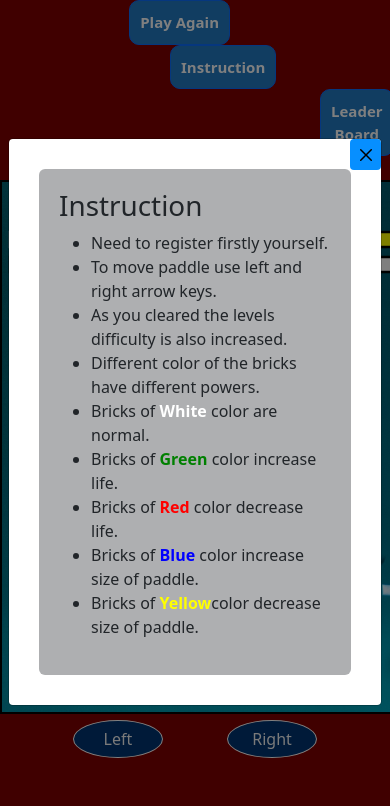
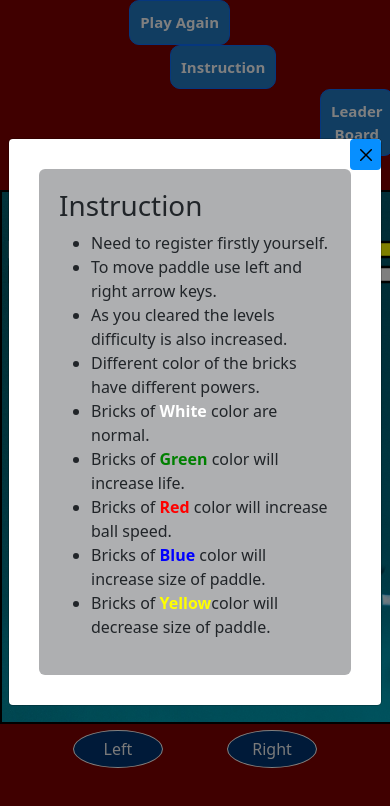
Before and after one commit to ssarathe-systango/Breakout_Game, a plain HTML site: page home.html in a window 390 px wide. Both pictures are taken after a click on the button "Instruction". Shown: the top 806 px of the page. Drawn offline with nearby package versions, Linux system fonts and the light colour scheme; a web font is replaced by a local one.

Commit message:
worked on touch button for mobile, responsiveness added

```diff
--- a/Breakout.js
+++ b/Breakout.js
@@ -336,14 +336,14 @@ function Ball_With_Brick_Collision() {
                         case 'S': paddle.width = paddle.width - 5;
                             break;
 
-                        case 'L': paddle.width = paddle.width + 15;
+                        case 'L': paddle.width = paddle.width + 5;
                             breakout.play();
                             break;
 
                         case '-L': if (maxLife > 1) {
                             // maxLife = maxLife - 1
                             LifeDecrease.play();
-                            // ball.speed += 0.5;
+                            ball.speed += 0.1;
                             // paddle.speed += 1.5;
                         }
                             break;
@@ -408,8 +408,8 @@ function Level_Up() {
         levelCompleted.play();
         brick.row++;
         Bricks_Creation();
-        ball.speed += 0.6; //on level up ball speed will increase
-        paddle.dx += 0.6; // on level up paddle speed will increase
+        ball.speed += 0.4; //on level up ball speed will increase
+        paddle.dx += 0.3; // on level up paddle speed will increase
         // brick.marginTop += 30;
         Ball_Reset();
         gameLevel++;
@@ -574,6 +574,7 @@ function obstacleThird() {
 
     }
 }
+//---------------------------------------------- Level Fift Obstacle Added ----------------------------------------------//
 
 function obstacleFourth() {
     if (gameLevel === 5) {
@@ -659,39 +660,75 @@ console.log(rightInterval);
 console.log(typeof (rightInterval) == "undefined");
 
 
-leftBtn.addEventListener("mousedown", () => {
-    if (typeof (rightInterval) != "undefined") {
+leftBtn.addEventListener("touchstart",()=>{
+    if(typeof(rightInterval) != "undefined"){
         clearInterval(rightInterval);
     }
-    lefttInterval = setInterval(function () {
-        if (leftBtn && paddle.x > 0 && isPause === false) {
+    lefttInterval = setInterval(function (){
+        if(leftBtn && paddle.x > 0){
             paddle.x -= paddle.dx;
         }
 
     }, 10);
 });
 
-leftBtn.addEventListener("mouseup", () => {
-    if (typeof (lefttInterval) != "undefined") {
+leftBtn.addEventListener("touchend",()=>{
+    if(typeof(lefttInterval) != "undefined"){
         clearInterval(lefttInterval);
     }
 });
 
-rightBtn.addEventListener("mousedown", () => {
-    if (typeof (lefttInterval) != "undefined") {
+rightBtn.addEventListener("touchstart",()=>{
+    if(typeof(lefttInterval) != "undefined"){
         clearInterval(lefttInterval);
     }
-    rightInterval = setInterval(function () {
-        if (rightBtn && paddle.x + paddle.width < cvs.width && isPause === false) {
-            paddle.x += paddle.dx;
+    rightInterval = setInterval(function (){
+        if (rightBtn && paddle.x + paddle.width < cvs.width) {
+                paddle.x += paddle.dx;
         }
     }, 10);
 });
-rightBtn.addEventListener("mouseup", () => {
-    if (typeof (rightInterval) != "undefined") {
+
+
+rightBtn.addEventListener("touchend",()=>{
+    if(typeof(rightInterval) != "undefined"){
         clearInterval(rightInterval);
     }
 });
+
+// leftBtn.addEventListener("mousedown", () => {
+//     if (typeof (rightInterval) != "undefined") {
+//         clearInterval(rightInterval);
+//     }
+//     lefttInterval = setInterval(function () {
+//         if (leftBtn && paddle.x > 0 && isPause === false) {
+//             paddle.x -= paddle.dx;
+//         }
+
+//     }, 10);
+// });
+
+// leftBtn.addEventListener("mouseup", () => {
+//     if (typeof (lefttInterval) != "undefined") {
+//         clearInterval(lefttInterval);
+//     }
+// });
+
+// rightBtn.addEventListener("mousedown", () => {
+//     if (typeof (lefttInterval) != "undefined") {
+//         clearInterval(lefttInterval);
+//     }
+//     rightInterval = setInterval(function () {
+//         if (rightBtn && paddle.x + paddle.width < cvs.width && isPause === false) {
+//             paddle.x += paddle.dx;
+//         }
+//     }, 10);
+// });
+// rightBtn.addEventListener("mouseup", () => {
+//     if (typeof (rightInterval) != "undefined") {
+//         clearInterval(rightInterval);
+//     }
+// });
 // ---------------------------------------------------------------------------------------------------------------------------//
 
 
--- a/home.html
+++ b/home.html
@@ -55,7 +55,7 @@
             </button></a>
 
         <center>
-            <!-- <h1 class="h1">Break Out Game</h1> --><br>
+            <h4>Break Out Game</h4>
         </center>
     </div>
 
@@ -82,11 +82,11 @@
                                         <li>As you cleared the levels difficulty is also increased. </li>
                                         <li> Different color of the bricks have different powers.</li>
                                         <li>Bricks of<font color="White"> <b>White</b></font> color are normal.</li>
-                                        <li>Bricks of <font color="green"> <b>Green</b></font> color increase life.</li>
-                                        <li>Bricks of <font color="red"> <b>Red</b></font> color decrease life.</li>
-                                        <li>Bricks of <font color="blue"><b>Blue</b></font> color increase size of
+                                        <li>Bricks of <font color="green"> <b>Green</b></font> color will  increase life.</li>
+                                        <li>Bricks of <font color="red"> <b>Red</b></font> color  will increase ball speed.</li>
+                                        <li>Bricks of <font color="blue"><b>Blue</b></font> color  will increase size of
                                             paddle.</li>
-                                        <li>Bricks of <font color="yellow"><b>Yellow</b></font>color decrease size of
+                                        <li>Bricks of <font color="yellow"><b>Yellow</b></font>color will decrease size of
                                             paddle.</li>
                                     </ul>
                                 </div>
--- a/package.json
+++ /dev/null
@@ -1,5 +0,0 @@
-{
-  "dependencies": {
-    "firebase": "^9.6.7"
-  }
-}
```
Also changed, not shown: README.md (deleted), 2 other files.
